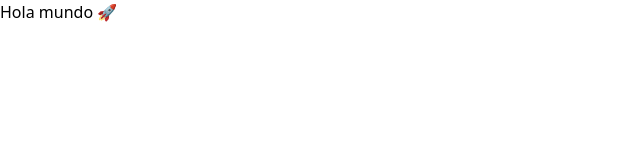
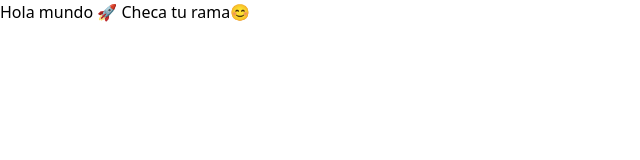
Before and after one commit to HectorAgHe/carniceria-project, a React (Vite) app: page / in a window 1280 px wide. Shown: the top 160 px of the page, without its empty margins (0-640 px from the left). Built offline with nearby package versions, Linux system fonts and the light colour scheme.

Commit message:
prueba de cambios

```diff
--- a/src/App.jsx
+++ b/src/App.jsx
@@ -6,6 +6,7 @@ function App() {
   return (
     <h1 className="text-4xl font-bold text-blue-500">
       Hola mundo 🚀
+      Checa tu rama😊
     </h1>
   )
 }
```
